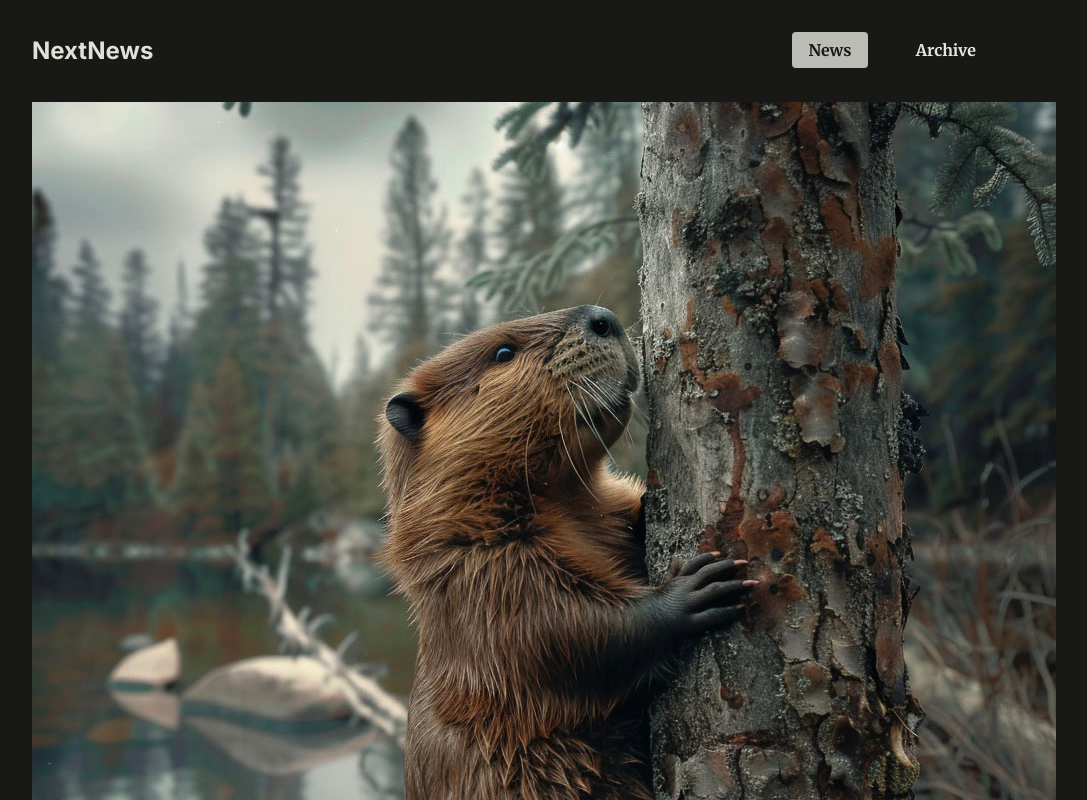
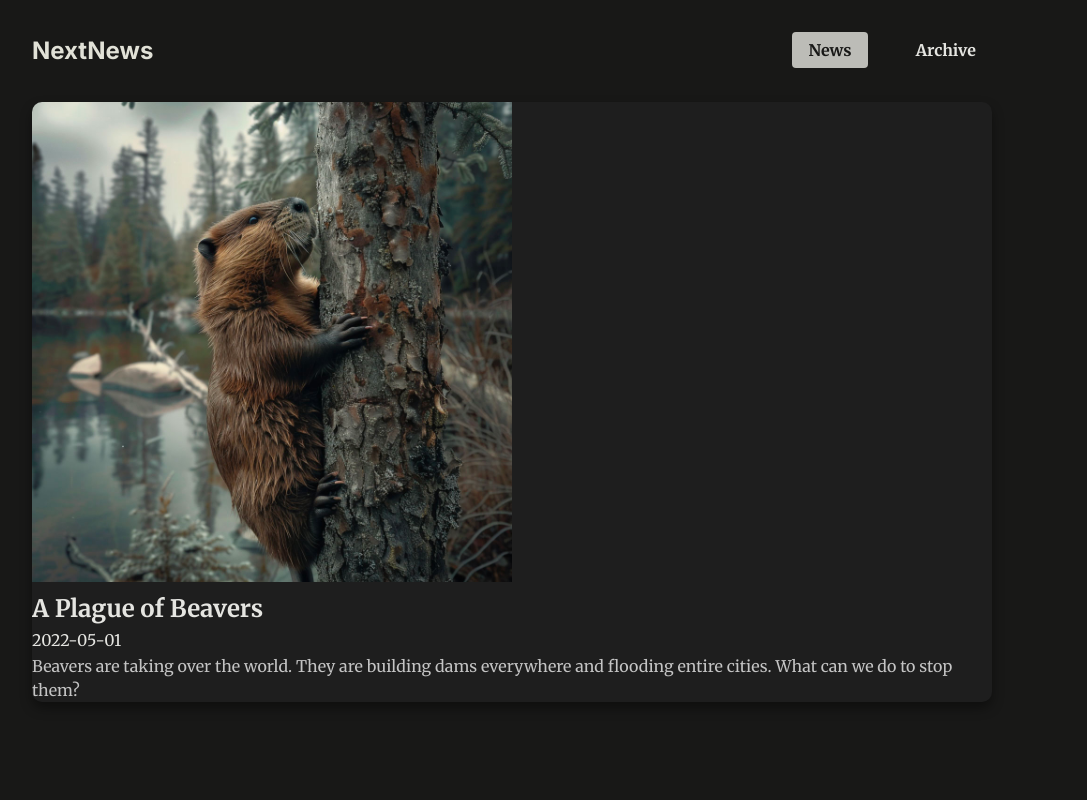
Before and after one commit to avvy-lavoienne/academind-section4, a Next.js app: page /news/beaver-plague in a window 1280 px wide. Shown: the top 800 px of the page, without its empty margins (128-1215 px from the left). Built offline with nearby package versions, Linux system fonts and the light colour scheme.

Commit message:
end 149 fixed

```diff
--- a/app/globals.css
+++ b/app/globals.css
@@ -107,6 +107,92 @@ a {
   background-color: #e5e5e1;
 }
 
+/*News Article*/
+
+.news-article {
+  background-color: #1e1e1e;
+  border-radius: 10px;
+  overflow: hidden;
+  box-shadow: 0 6px 12px rgba(0, 0, 0, 0.4);
+  transition: transform 0.3s ease-in-out, box-shadow 0.3s ease-in-out;
+}
+
+.news-article:hover {
+  transform: translateY(-4px);
+  box-shadow: 0 8px 16px rgba(0, 0, 0, 0.5);
+}
+
+/* Image Wrapper */
+.news-article .image-container {
+  position: relative;
+  width: 100%;
+  height: 10rem; /* Smaller image height */
+  overflow: hidden;
+}
+
+.news-article img {
+  width: 50%;
+  height: 50%;
+  object-fit: cover;
+  transition: transform 0.3s ease-in-out;
+}
+
+/* Dark Overlay for Better Readability */
+.news-article .image-container::before {
+  content: "";
+  position: absolute;
+  inset: 0;
+  background: linear-gradient(to bottom, rgba(0, 0, 0, 0.2), rgba(0, 0, 0, 0.7));
+}
+
+/* Hover Zoom Effect */
+.news-article:hover img {
+  transform: scale(1.03);
+}
+
+/* Content Section */
+.news-article .content {
+  padding: 1.2rem;
+}
+
+/* Title */
+.news-article h2 {
+  font-size: 1.4rem;
+  font-weight: bold;
+  color: #ffffff;
+}
+
+/* Date */
+.news-article .article-meta {
+  font-size: 0.85rem;
+  color: #b0b0b0;
+  margin-bottom: 0.4rem;
+}
+
+/* Description */
+.news-article p {
+  font-size: 1rem;
+  color: #c4c4c4;
+  line-height: 1.5;
+}
+
+/* Read More Button */
+.news-article a.read-more {
+  display: inline-block;
+  margin-top: 1rem;
+  padding: 0.5rem 1rem;
+  background-color: #ffffff;
+  color: #121212;
+  font-weight: bold;
+  border-radius: 5px;
+  transition: background 0.3s ease-in-out;
+}
+
+.news-article a.read-more:hover {
+  background-color: #e5e5e5;
+}
+
+
 /* News List */
 .news-list {
   display: grid;
--- a/app/news/[slug]/page.jsx
+++ b/app/news/[slug]/page.jsx
@@ -1,4 +1,5 @@
 import { DUMMY_NEWS } from '@/dummy-news'
+import Link from 'next/link'
 import { notFound } from 'next/navigation'
 import React from 'react'
 
@@ -12,7 +13,9 @@ const NewsDetailPage = ({ params }) => {
   return (
     <article className='news-article'>
       <header>
-        <img src={`/images/news/${newsItem.image}`} alt={newsItem.title} />
+        <Link href={`/news/${newsItem.slug}/image`}>
+          <img src={`/images/news/${newsItem.image}`} alt={newsItem.title} />
+        </Link>
         <h1>{newsItem.title}</h1>
         <time dateTime={newsItem.date}>{newsItem.date}</time>
       </header>
```
Also changed, not shown: app/news/[slug]/(.)image/page.jsx (added, +24 -0 lines), app/news/[slug]/image/page.jsx (added, +20 -0 lines).
